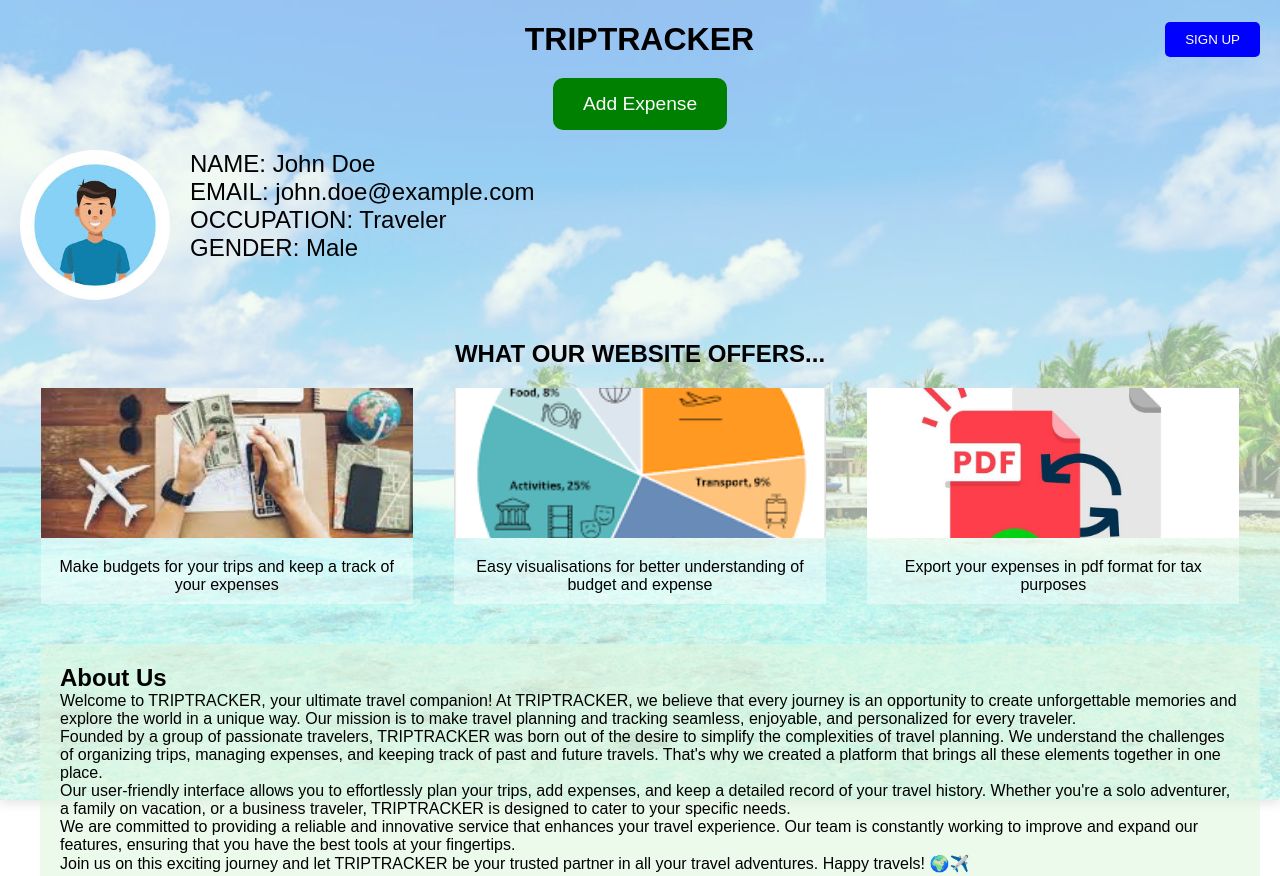
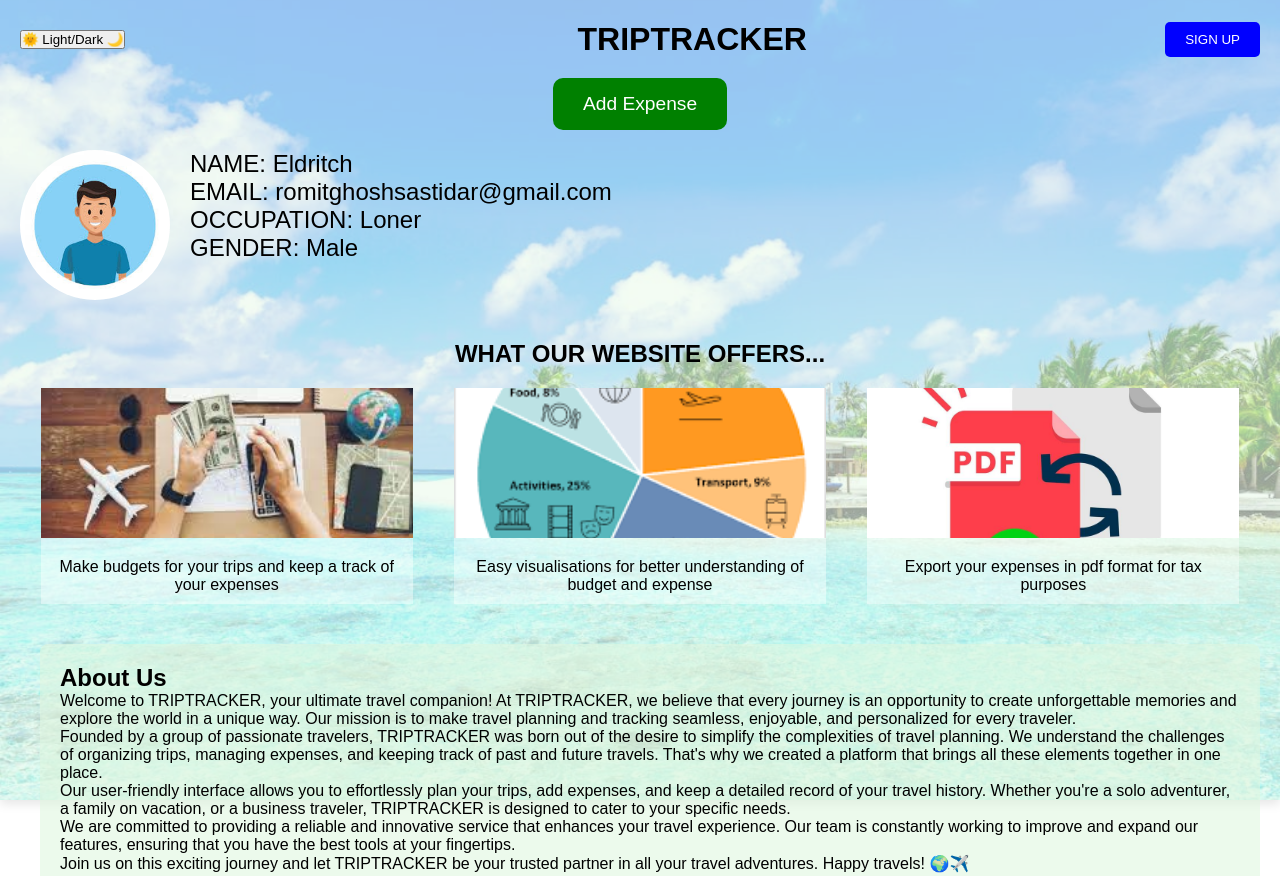
Before and after one commit to Romit-programmer/IIC-TMSL-hackathon-2024-RPR, a plain HTML site: page index.html in a window 1280 px wide. Shown: the top 876 px of the page. Drawn offline with nearby package versions, Linux system fonts and the light colour scheme; files whose address does not match are found by name.

Commit message:
Update index.html

```diff
--- a/index.html
+++ b/index.html
@@ -12,6 +12,11 @@
 <body>
   <div class="container">
     <header>
+      <div class="theme-switch-wrapper">
+        <button id="theme-toggle" class="theme-toggle">
+          🌞 Light/Dark 🌙
+        </button>
+      </div>
       <h1>⠀⠀⠀⠀TRIPTRACKER</h1>
       <button id="signup-button">SIGN UP</button>
     </header>
@@ -21,9 +26,9 @@
     <section class="user-info">
       <div class="user-photo"></div>
       <div class="user-details">
-        <p>NAME: <span id="user-name">John Doe</span></p>
-        <p>EMAIL: <span id="user-email">john.doe@example.com</span></p>
-        <p>OCCUPATION: <span id="user-occupation">Traveler</span></p>
+        <p>NAME: <span id="user-name">Eldritch</span></p>
+        <p>EMAIL: <span id="user-email">romitghoshsastidar@gmail.com</span></p>
+        <p>OCCUPATION: <span id="user-occupation">Loner</span></p>
         <p>GENDER: <span id="user-gender">Male</span></p>
       </div>
     </section>
```
